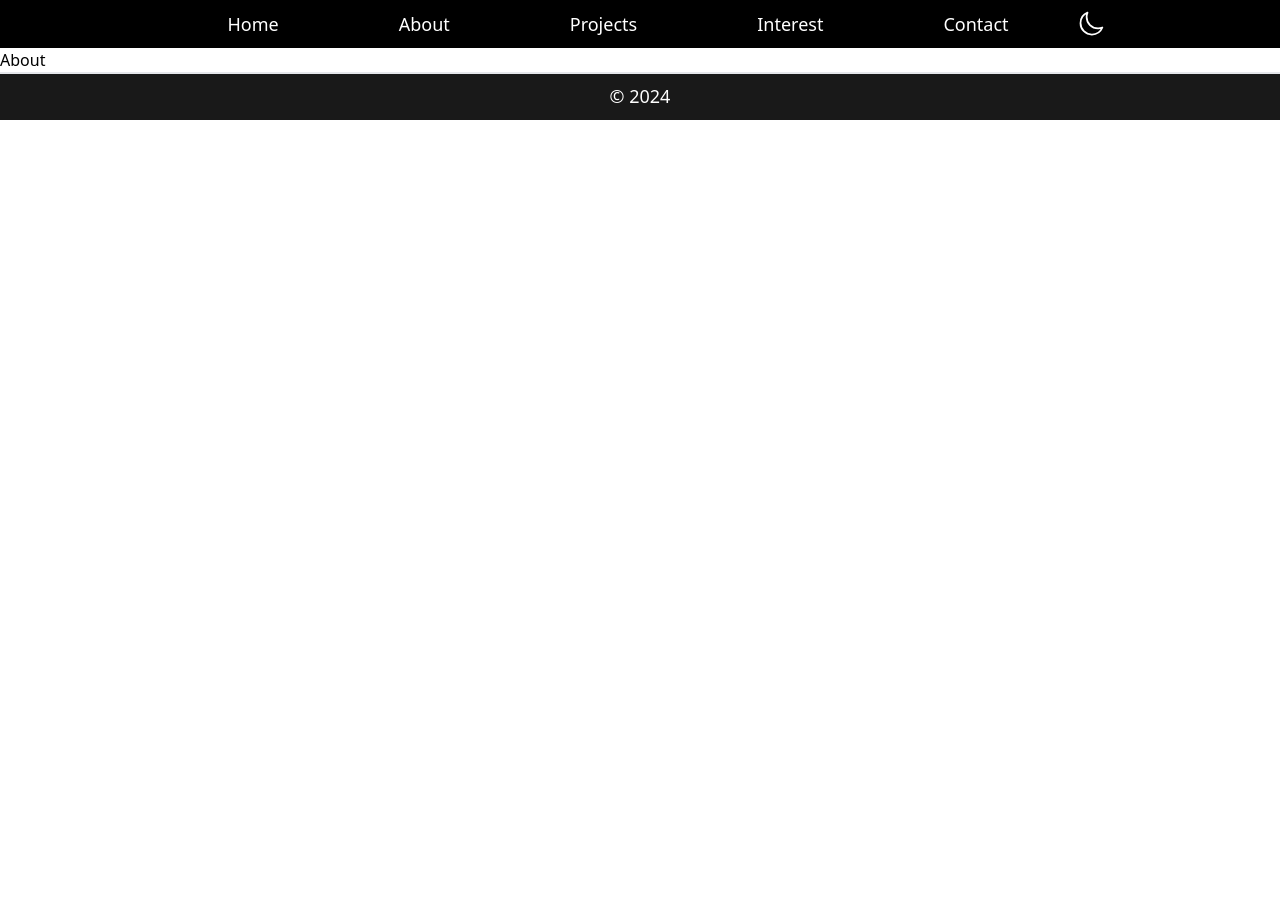
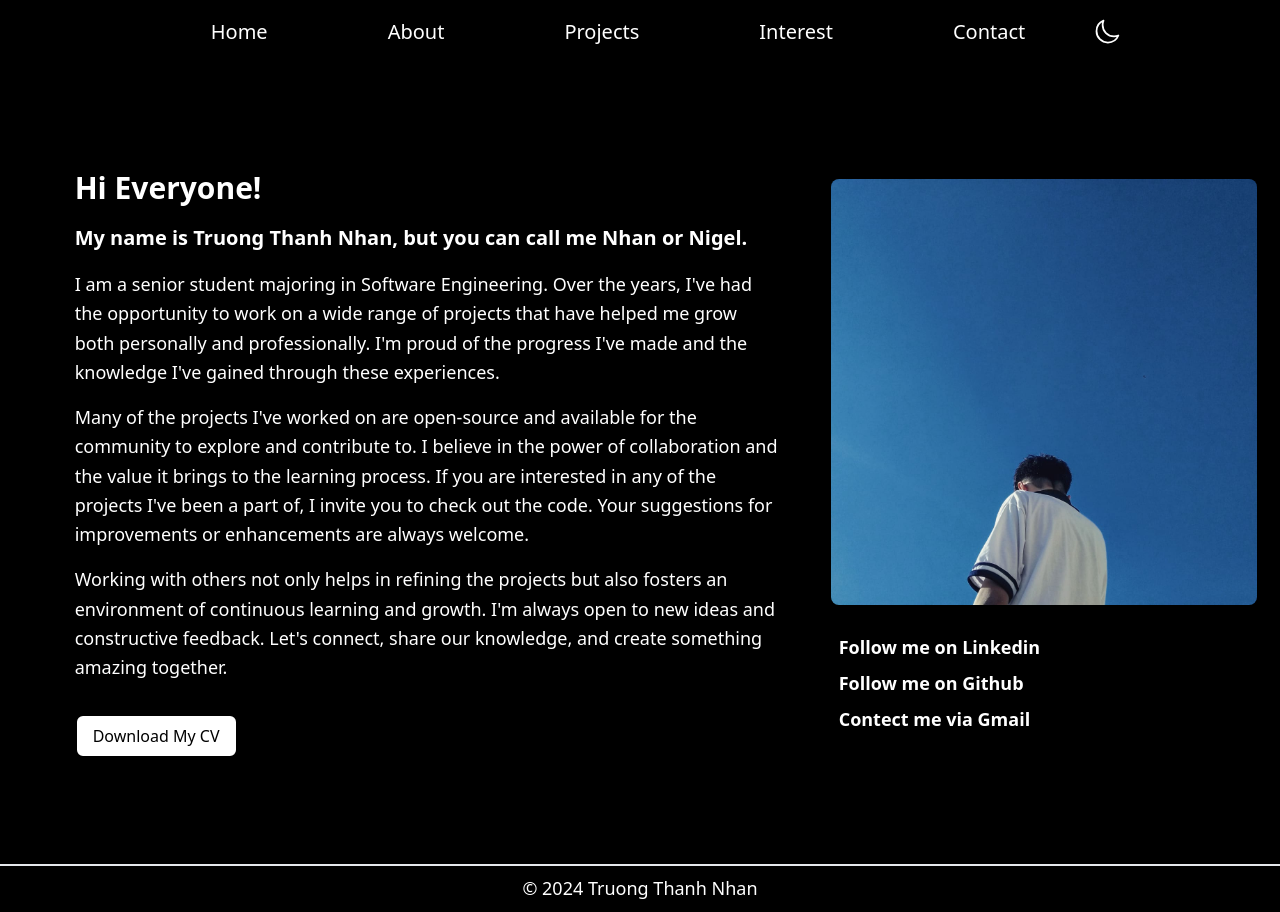
Before and after one commit to nhantrnh/nigel-website, a React (Create React App) app: page /about in a window 1280 px wide. Before the commit the page ends 800 px from the top, so only its background shows below. Built offline with nearby package versions, Linux system fonts and the light colour scheme.

Commit message:
done AboutPage

```diff
--- a/public/index.html
+++ b/public/index.html
@@ -2,7 +2,7 @@
 <html lang="en">
   <head>
     <meta charset="utf-8" />
-    <link rel="icon" href="./tnt2.jpg" class="rounded-full"/>
+    <link rel="icon" href="./tnt2.jpg"/>
     <meta name="viewport" content="width=device-width, initial-scale=1" />
     <meta
       name="description"
--- a/src/App.jsx
+++ b/src/App.jsx
@@ -17,7 +17,7 @@ function App() {
   return (
 
     <Router>
-    <div className="">
+    <div className="bg-gradient-to-r from-sky-800 to-emerald-700">
       <Header
         darkMode={darkMode}
         setdarkMode={setdarkMode}
--- a/src/Component/Footer.jsx
+++ b/src/Component/Footer.jsx
@@ -11,8 +11,8 @@ import Contact from '../Pages/Contact';
 export default function Footer() {
 
     return (
-        <footer class="bg-blue-950 w-full h-12 text-lg text-white text-center justify-center pt-2 dark:bg-black dark:bg-opacity-90 dark:text-white dark:border-t-2">
-                © 2024
+        <footer class="bg-gradient-to-r from-sky-900 to-emerald-800 w-full h-12 text-lg text-white text-center justify-center pt-2 dark:bg-gradient-to-r dark:from-black dark:to-black dark:bg-opacity-90 dark:text-white dark:border-t-2">
+                © 2024 Truong Thanh Nhan
         </footer>
     );
 }
--- a/src/Component/Header.jsx
+++ b/src/Component/Header.jsx
@@ -30,7 +30,7 @@ export default function Header({setdarkMode, darkMode}) {
     }, []);
 
     return (
-        <header class={`bg-blue-950 text-lg w-full h-12 text-white text-center sticky top-0 z-50 flex items-center justify-center dark:bg-black ${isScrolling ? 'bg-opacity-90' : ''}`}>
+        <header className={`bg-gradient-to-r from-sky-900 to-emerald-800 text-xl w-full h-16 text-white text-center sticky top-0 z-50 flex items-center justify-center dark:bg-gradient-to-r dark:from-black dark:to-black ${isScrolling ? 'bg-opacity-75' : ''}`}>
             <Link to="/" class="p-10 m-5 hover:scale-110" style={{ textDecoration: 'none', color: 'inherit' }}>
                 Home
             </Link>
@@ -43,7 +43,7 @@ export default function Header({setdarkMode, darkMode}) {
             <button to="/interest" class="p-10 m-5 hover:scale-110"  onClick={()=> setShow(!show)} onMouseEnter={()=>setShow(true)}  onMouseLeave={()=>setShow(false)}>
                 Interest
                 {show && (
-                    <div className="absolute bg-white divide-y divide-gray-100 rounded-lg shadow-lg text-sm mb-2 text-blue-950 dark:bg-black dark:border-2">
+                    <div className="absolute bg-white divide-y divide-gray-100 rounded-lg shadow-lg text-lg mb-2 text-blue-950 dark:bg-black dark:border-2">
                         <div >
                             <div class="p-2 hover:scale-110 dark:text-white">
                                 <Link to="/photos" >Photos</Link>
--- a/src/Pages/About.jsx
+++ b/src/Pages/About.jsx
@@ -1,11 +1,45 @@
 import React, {useEffect, useState} from "react";
 import { Link } from "react-router-dom";
+import tnt3 from '../assets/tnt3.jpg';
 
 export default function About() {
 
     return (
-        <div>
-            <h1>About</h1>
-        </div>
+        <div className="dark:bg-black dark:text-white min-h-screen flex items-center justify-center">
+            <div className="max-w-3xl p-8 dark:text-white shadow-xl rounded-lg">
+                <h2 className="dark:text-white text-3xl font-bold mb-4">Hi Everyone!</h2>
+                <p className="text-xl font-bold dark:text-white text-black leading-relaxed">
+                My name is Truong Thanh Nhan, but you can call me Nhan or Nigel.
+                </p>
+                <p className="text-lg dark:text-white text-black leading-relaxed mt-4">
+                I am a senior student majoring in Software Engineering. Over the years, I've had the opportunity to work on a wide range of projects that have helped me grow both personally and professionally. I'm proud of the progress I've made and the knowledge I've gained through these experiences.
+                </p>
+                <p className="text-lg dark:text-white text-black leading-relaxed mt-4">
+                Many of the projects I've worked on are open-source and available for the community to explore and contribute to. I believe in the power of collaboration and the value it brings to the learning process. If you are interested in any of the projects I've been a part of, I invite you to check out the code. Your suggestions for improvements or enhancements are always welcome.
+                </p>
+                <p className="text-lg dark:text-white text-black leading-relaxed mt-4">
+                Working with others not only helps in refining the projects but also fosters an environment of continuous learning and growth. I'm always open to new ideas and constructive feedback. Let's connect, share our knowledge, and create something amazing together.
+                </p>
+                <a href="https://drive.google.com/file/d/1Nflm3H8OApeXeIriv9a2zwk7Sb4y93x9/view?usp=sharing" className="inline-block mt-8 border-black bg-blue-750 hover:bg-blue-950 dark:border-2 dark:bg-white dark:text-black dark:hover:bg-gray-500 text-white py-2 px-4 rounded-lg transition duration-300 ease-in-out">Download My CV</a>
+
+            </div>
+            <div className="w-1/3">
+                <img src={tnt3} alt="Profile" className="rounded-lg shadow-lg m-5 w-full"/>
+                <div className="p-2 rounded-lg m-5 justify-center items-center shadow-xl">
+                    <h3 className="text-lg font-semibold mb-2">
+                        <Link to="https://www.linkedin.com/in/nhantrnh/">Follow me on Linkedin</Link>
+                    </h3>
+                    <h3 className="text-lg font-semibold mb-2">
+                        <Link to="https://www.github.com/nhantrnh">Follow me on Github</Link>
+                    </h3>
+                    <p className="text-lg font-semibold mb-2 flex-row">
+                    <a href="nhantrnh03@gmail.com" >
+                        Contect me via Gmail
+                    </a>
+                    </p>
+                </div>
+            </div>
+      </div>
+
     );
 }
--- a/src/Pages/Home.jsx
+++ b/src/Pages/Home.jsx
@@ -75,7 +75,7 @@ export default function Home() {
                 </div>
             </div>
 
-            <div class="p-5 flex lg:px-48 px-20 items-center justify-center  ">
+            <div class="p-4 flex lg:px-48 px-20 pb-12 items-center justify-center  ">
                 <div class="w-2/3 px-3">
                     <div>
                         <h1 class="text-4xl font-bold text-center dark:text-white">Introduce Myself</h1>
@@ -87,12 +87,12 @@ export default function Home() {
                             I am always curious about new things and always willing to learn new knowledge.
                             Hope to bring you interesting things and the opportunity to work together in the future.
                         </p>
-                        <Link to="/about" class="text-blue-950 font-bold  dark:text-white underline">Know more about me</Link>
+                        <Link to="/about" class="text-blue-950 font-bold dark:text-white underline">Know more about me</Link>
                     </div>
                 </div>
 
                 <div className="w-1/3">
-                    <img src={pepe} alt="" className="h-full w-80 transition-all duration-300 ease-in-out "/>
+                    <img src={pepe} alt="" className="h-full w-72 transition-all duration-300 ease-in-out "/>
                 </div>
 
 
--- a/src/Routes/IndexRoute.js
+++ b/src/Routes/IndexRoute.js
@@ -8,11 +8,11 @@ import Photos from '../Pages/Photos';
 import Poetry from '../Pages/Poetry';
 import Contact from '../Pages/Contact';
 
-export default function IndexRoute({darkMode}) {
+export default function IndexRoute() {
     return (
         <Routes>
             {/* Public */}
-            <Route path='/' element={<Home darkMode={darkMode}/>} />
+            <Route path='/' element={<Home/>} />
             <Route path='/about' element={<About/>} />
             <Route path='/projects' element={<Projects/>} />
             <Route path='/resume' element={<Resume/>} />
--- a/tailwind.config.js
+++ b/tailwind.config.js
@@ -6,7 +6,12 @@ module.exports = {
   ],
   darkMode: "class",
   theme: {
-    extend: {},
+    extend: {
+      fontFamily: {
+        sans: ['Inter', 'sans-serif'],
+      },
+
+    },
   },
   plugins: [
     require('flowbite/plugin'),
```
Also changed, not shown: src/assets/tnt3.jpg (added).
